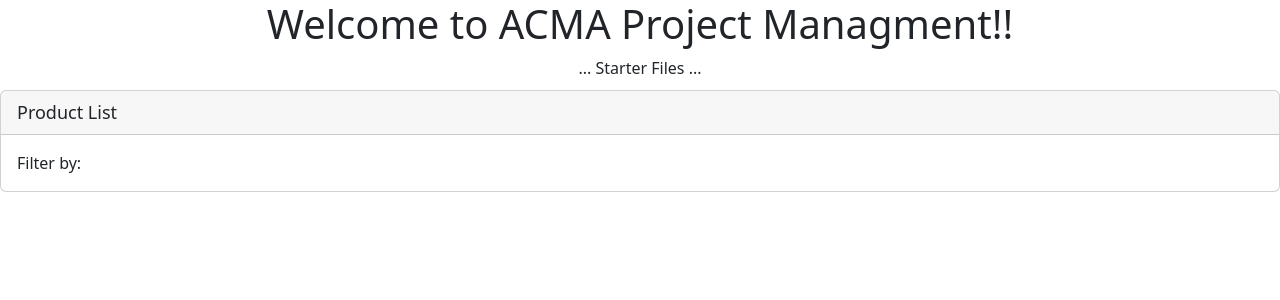
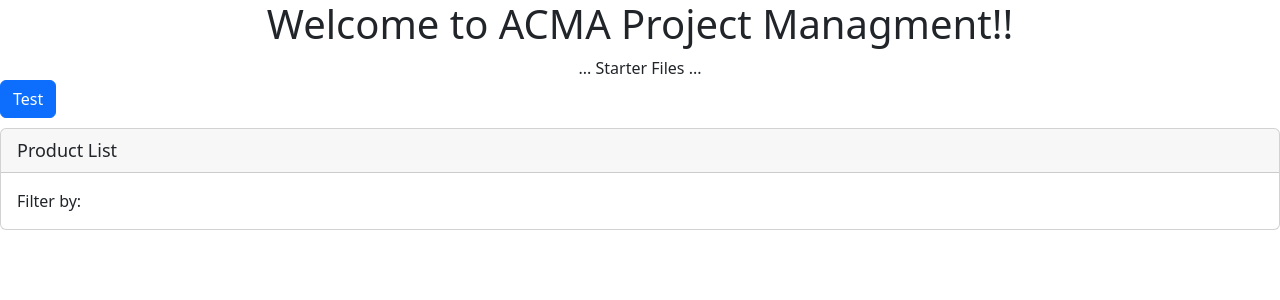
Before and after one commit to FoxGeoff/APM-Start-3-1-23, an Angular app: page / in a window 1280 px wide. Shown: the top 300 px of the page. Built offline with nearby package versions, Linux system fonts and the light colour scheme.

Commit message:
Test Bootstrap Button

```diff
--- a/src/app/app.component.html
+++ b/src/app/app.component.html
@@ -2,4 +2,6 @@
   <h1>Welcome to {{ title }}!!</h1>
   ... Starter Files ...
 </div>
+<button class="btn btn-primary">Test</button>
+
 <pm-products></pm-products>
```
Also changed, not shown: src/app/products/products.component.html (+4 -4 lines).
